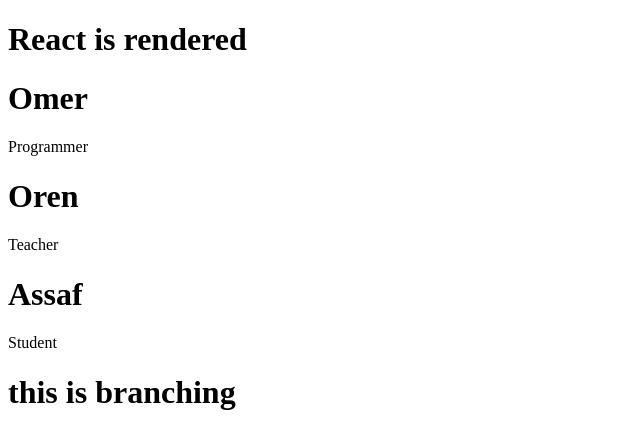
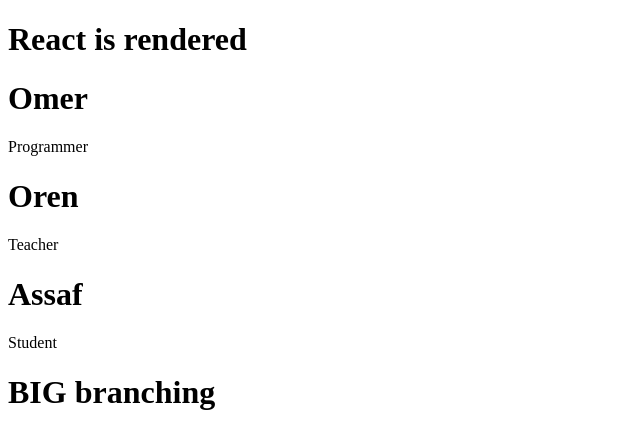
Before and after one commit to Omer122/background-generator, a plain HTML site: page index.html in a window 1280 px wide. Shown: the whole page, without its empty margins (0-640 px from the left). Drawn offline with nearby package versions, Linux system fonts and the light colour scheme.

Commit message:
revert to old title

```diff
--- a/index.html
+++ b/index.html
@@ -10,7 +10,7 @@
     <div id="root">React is NOT rendered</div>
     <script src="https://unpkg.com/react@18.0.0-rc.0/umd/react.development.js"></script>
     <script src="https://unpkg.com/react-dom@18.0.0-rc.0/umd/react-dom.development.js"></script>
-    <h1> this is branching</h1>
+    <h1> BIG branching</h1>
     <script src="./app.js"></script>
 </body>
 </html>
```
